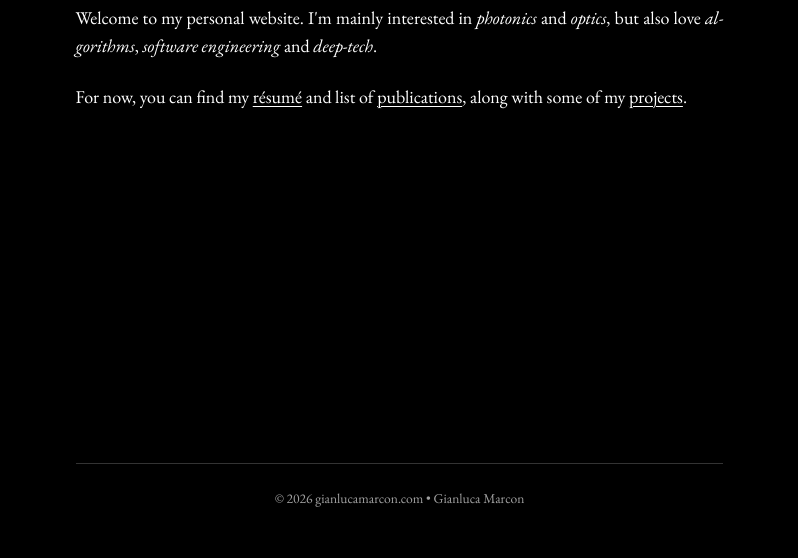
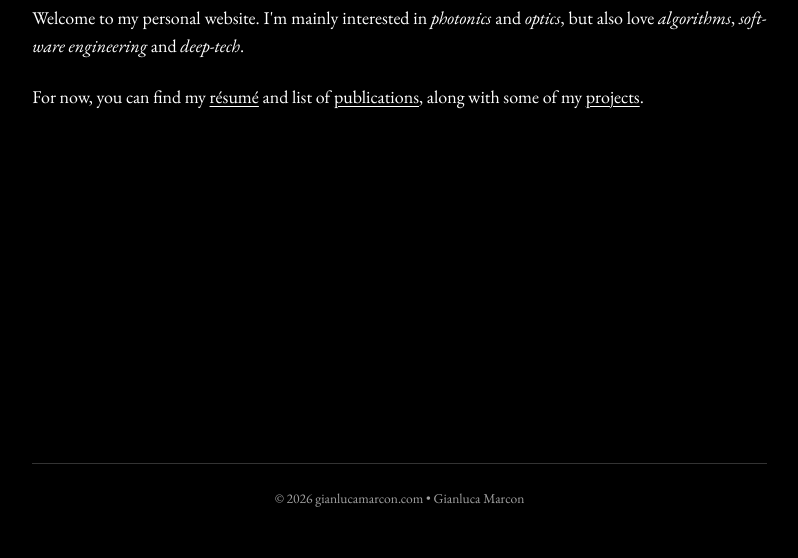
Before and after one commit to geeanlooca/personal-website, an Eleventy site: page src/index.md in a window 1280 px wide. Shown: the part 242-800 px from the top of the page, without its empty margins (233-1031 px from the left). Built offline with nearby package versions, Linux system fonts and the light colour scheme; Eleventy itself is replaced by a stand-in of ours; files that its build step writes are made by us from their sources.

Commit message:
fix(css): widen content column so resume lines do not wrap

```diff
--- a/src/css/style.css
+++ b/src/css/style.css
@@ -56,7 +56,7 @@ body {
 
 body > * {
   --layout-spacing: max(5vh, 3rem);
-  --max-width: 75ch;
+  --max-width: 85ch;
   width: min(100%, var(--max-width));
   margin-left: auto;
   margin-right: auto;
```
